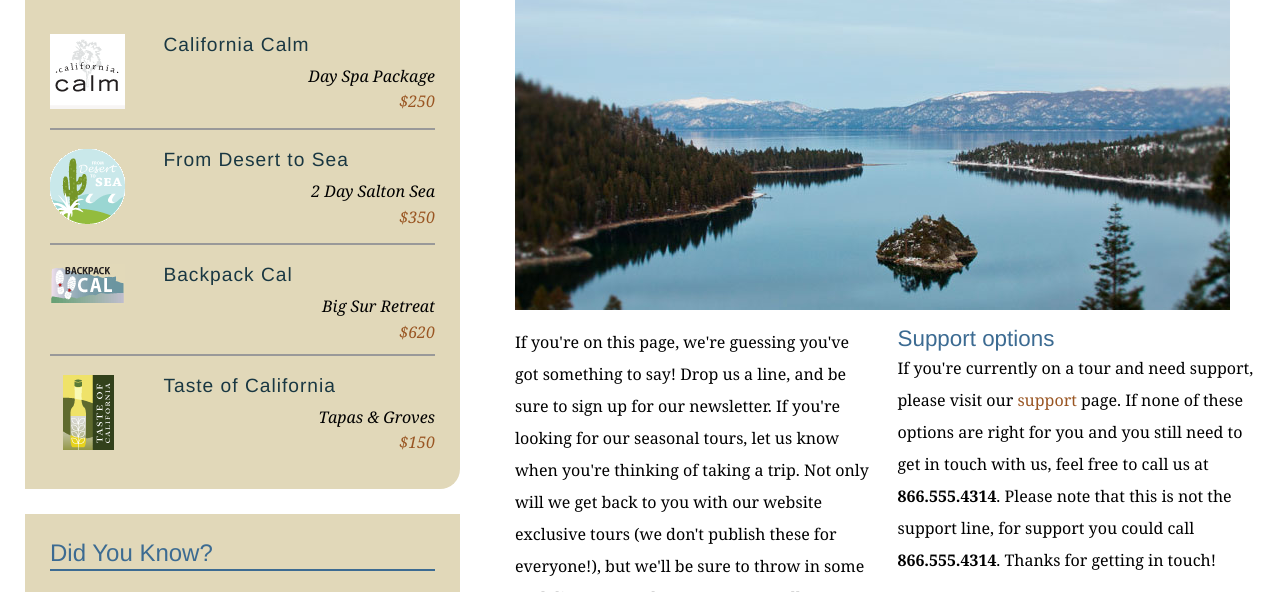
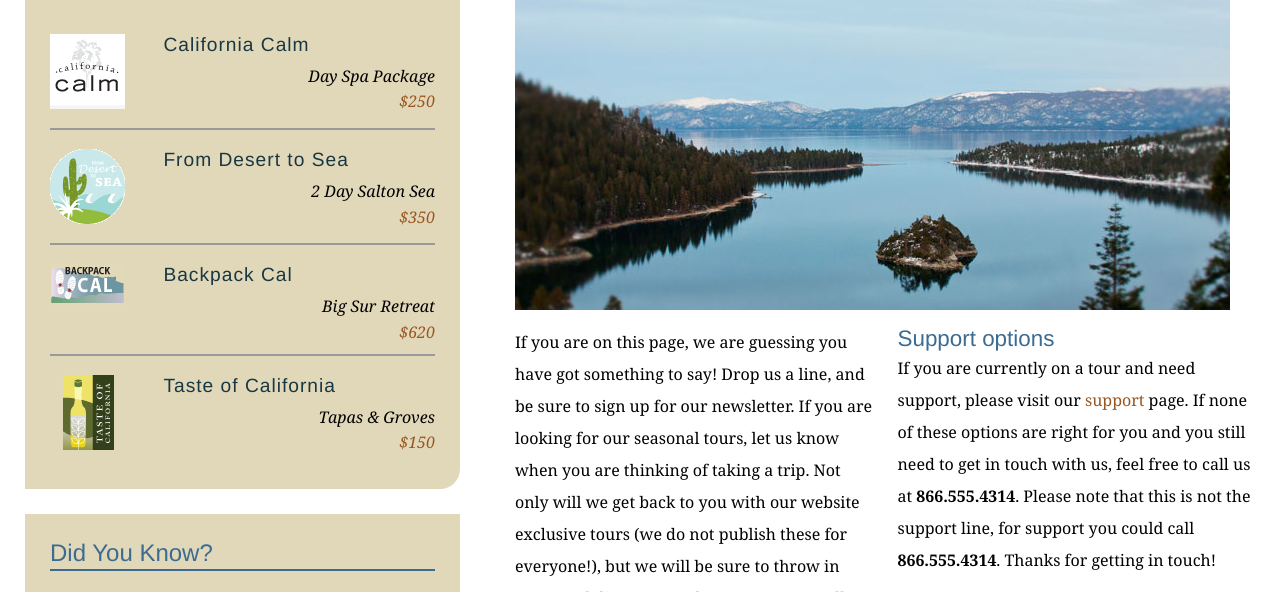
Before and after one commit to manasachiluka/explore_california, a plain HTML site: page contact.html in a window 1280 px wide. Shown: the part 342-934 px from the top of the page. Drawn offline with Linux system fonts and the light colour scheme.

Commit message:
removed contrasts from contact page text

```diff
--- a/contact.html
+++ b/contact.html
@@ -68,10 +68,10 @@
           <h1>Get in touch</h1>
           <img src="assets/images/emerald_bay.jpg" alt="Beautiful Lake Tahoe" class="articleImage" />
           <div class="multiCol">
-            <p>If you're on this page, we're guessing you've got something to say! Drop us a line, and be sure to sign up for our newsletter. If you're looking for our seasonal tours,  let us know when you're thinking of taking a trip. Not only will we get back to you with our website exclusive tours (we don't publish these for everyone!), but we'll be sure to throw in some cool discounts and tour extras as well.</p>
+            <p>If you are on this page, we are guessing you have got something to say! Drop us a line, and be sure to sign up for our newsletter. If you are looking for our seasonal tours,  let us know when you are thinking of taking a trip. Not only will we get back to you with our website exclusive tours (we do not publish these for everyone!), but we will be sure to throw in some cool discounts and tour extras as well.</p>
 
             <h2>Support options</h2>
-            <p>If you're currently on a tour and need support, please visit our <a href="support.html">support</a> page. If none of these options are right for you and you still need to get in touch with us, feel free to call us at<span class="phone"> <strong>866.555.4314</strong>. Please note that this is not the support line, for support you could call </span><strong>866.555.4314</strong>. Thanks for getting in touch!</p>
+            <p>If you are currently on a tour and need support, please visit our <a href="support.html">support</a> page. If none of these options are right for you and you still need to get in touch with us, feel free to call us at<span class="phone"> <strong>866.555.4314</strong>. Please note that this is not the support line, for support you could call </span><strong>866.555.4314</strong>. Thanks for getting in touch!</p>
           </div>
 
           <form id="frmContact" name="frmContact" method="post" action="contact_process.html">
```
